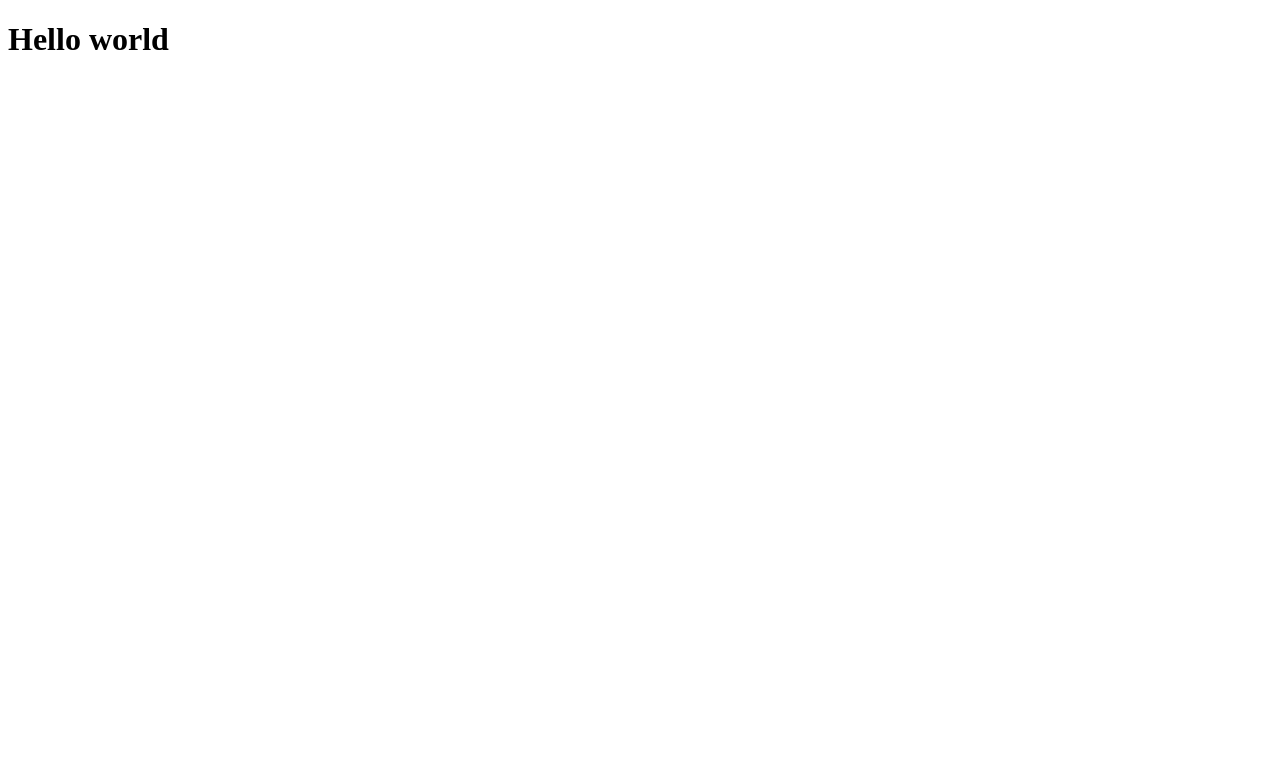
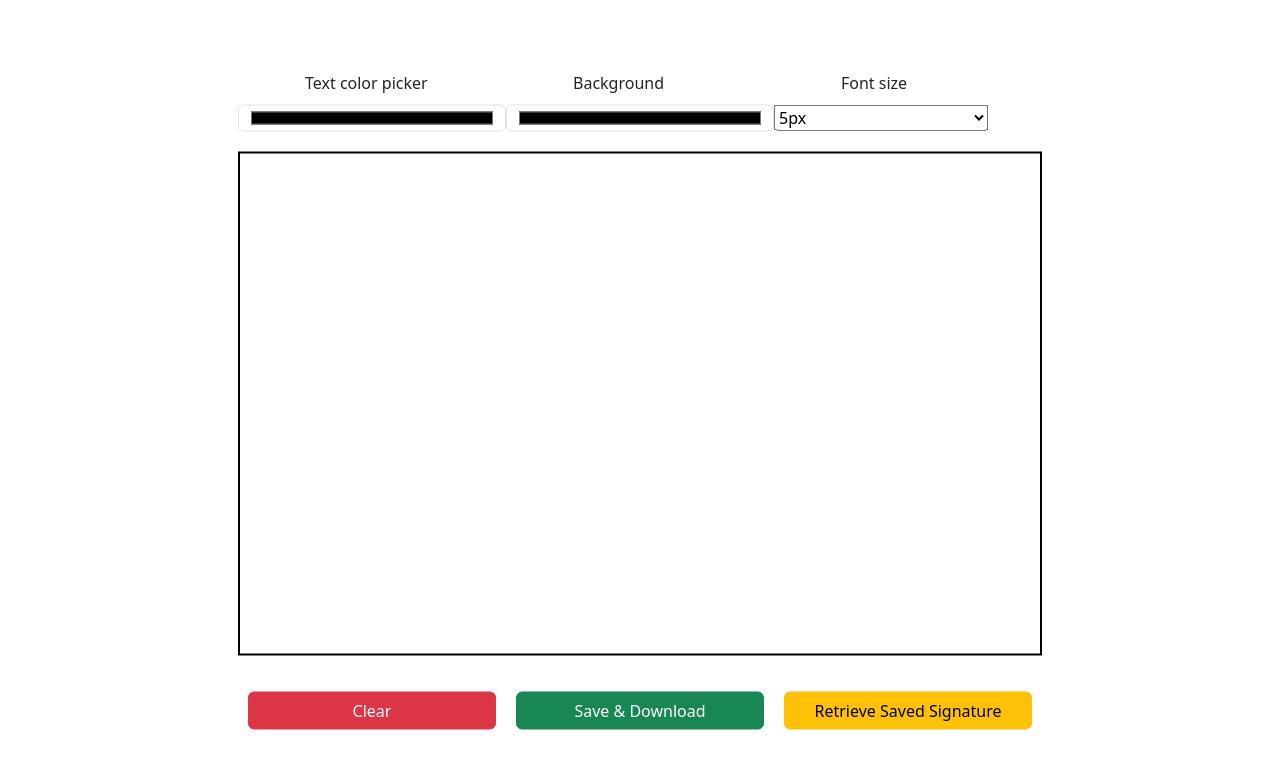
Before and after one commit to SalmanAjani/signature-app-html-css-js, a plain HTML site: page index.html in a window 1280 px wide. Drawn offline with nearby package versions, Linux system fonts and the light colour scheme.

Commit message:
add base components and finish styling

```diff
--- a/index.html
+++ b/index.html
@@ -3,9 +3,93 @@
   <head>
     <meta charset="UTF-8" />
     <meta name="viewport" content="width=device-width, initial-scale=1.0" />
-    <title>Document</title>
+    <title>Signature App</title>
+    <style>
+      * {
+        margin: 0;
+        padding: 0;
+        box-sizing: border-box;
+      }
+
+      .main {
+        position: absolute;
+        top: 50%;
+        left: 50%;
+        transform: translate(-50%, -50%);
+      }
+
+      .canvas {
+        border: 2px solid black;
+      }
+
+      .top,
+      .bottom {
+        display: flex;
+        flex-direction: row;
+        justify-content: space-between;
+        margin: 20px 0px;
+      }
+
+      .input_picker,
+      input,
+      select,
+      button {
+        width: 80%;
+      }
+
+      .top > input_picker {
+        margin: 10px;
+      }
+
+      .bottom > button {
+        margin: 10px;
+      }
+
+      .input_picker > p {
+        margin: 10px auto;
+        width: 50%;
+      }
+    </style>
+    <link
+      rel="stylesheet"
+      href="https://cdn.jsdelivr.net/npm/bootstrap@5.3.8/dist/css/bootstrap.min.css"
+    />
   </head>
   <body>
-    <h1>Hello world</h1>
+    <div class="main">
+      <div class="top">
+        <div class="input_picker">
+          <p>Text color picker</p>
+          <input type="color" class="form-control" id="colorPicker" />
+        </div>
+        <div class="input_picker">
+          <p>Background</p>
+          <input type="color" class="form-control" id="canvasColor" />
+        </div>
+        <div class="input_picker">
+          <p>Font size</p>
+          <select name="" id="fontSize">
+            <option value="5">5px</option>
+            <option value="10">10px</option>
+            <option value="20">20px</option>
+            <option value="30">30px</option>
+            <option value="40">40px</option>
+            <option value="50">50px</option>
+          </select>
+        </div>
+      </div>
+      <canvas class="canvas" id="myCanvas" width="800" height="500"></canvas>
+      <div class="bottom">
+        <button type="button" class="btn btn-danger" id="clearButton">
+          Clear
+        </button>
+        <button type="button" class="btn btn-success" id="saveButton">
+          Save & Download
+        </button>
+        <button type="button" class="btn btn-warning" id="retrieveButton">
+          Retrieve Saved Signature
+        </button>
+      </div>
+    </div>
   </body>
 </html>
```
